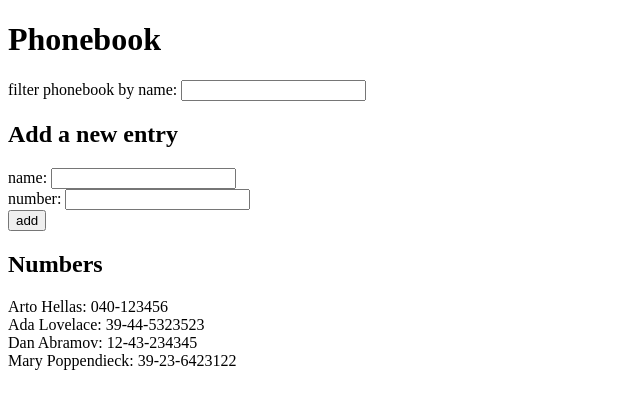
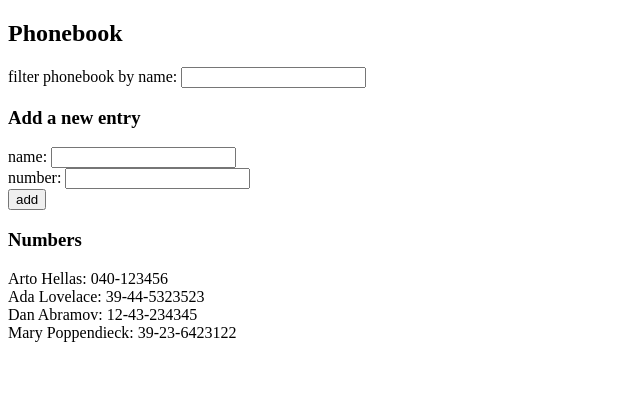
Before and after one commit to schatto1/fullstackopen2022, a React (Create React App) app in the folder part2/phonebook/: page / in a window 1280 px wide. Shown: the top 408 px of the page, without its empty margins (0-640 px from the left). Built offline with nearby package versions, Linux system fonts and the light colour scheme.

Commit message:
Extracts Persons component for exercise 2.10

```diff
--- a/part2/phonebook/src/App.js
+++ b/part2/phonebook/src/App.js
@@ -4,6 +4,16 @@ const Person = ({ person }) => {
   return (
     <div>
       {person.name}: {person.number}
+    </div>
+  )
+}
+
+const Persons = ({ list }) => {
+  return (
+    <div>
+      {list.map(person =>
+        <Person key={person.id} person={person} />
+      )}
     </div>
   )
 }
@@ -59,11 +69,11 @@ const App = () => {
 
   return (
     <div>
-      <h1>Phonebook</h1>
+      <h2>Phonebook</h2>
       <div>
         filter phonebook by name: <input value={nameFilter} onChange={handleNameFilterChange} />
       </div>
-      <h2>Add a new entry</h2>
+      <h3>Add a new entry</h3>
       <form onSubmit={addNewEntry}>
         <div>
           name: <input value={newName} onChange={handleNameChange} />
@@ -75,10 +85,8 @@ const App = () => {
           <button type="submit">add</button>
         </div>
       </form>
-      <h2>Numbers</h2>
-      {personsToShow.map(person =>
-        <Person key={person.id} person={person} />
-      )}
+      <h3>Numbers</h3>
+      <Persons list={personsToShow} />
     </div>
   )
 }
```
